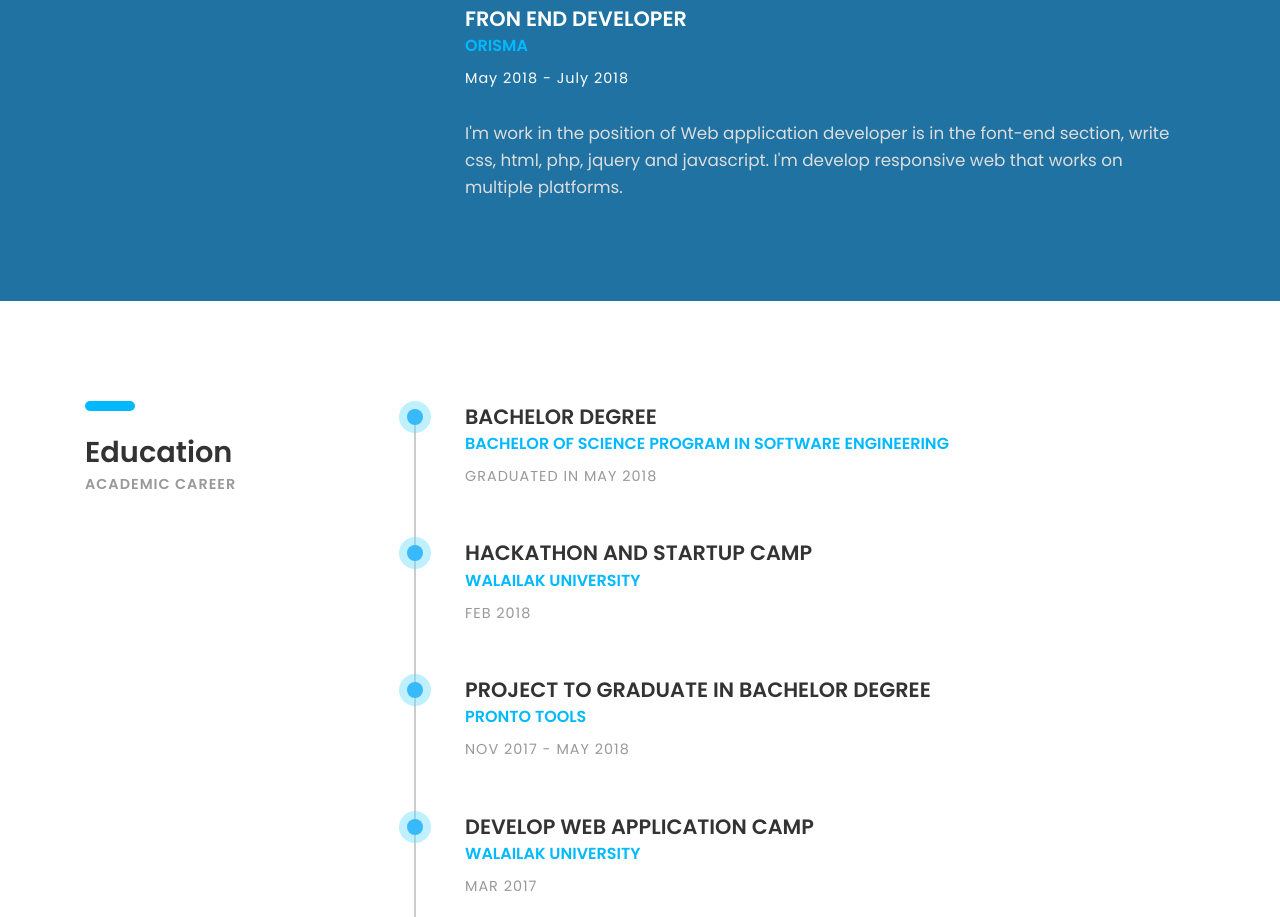
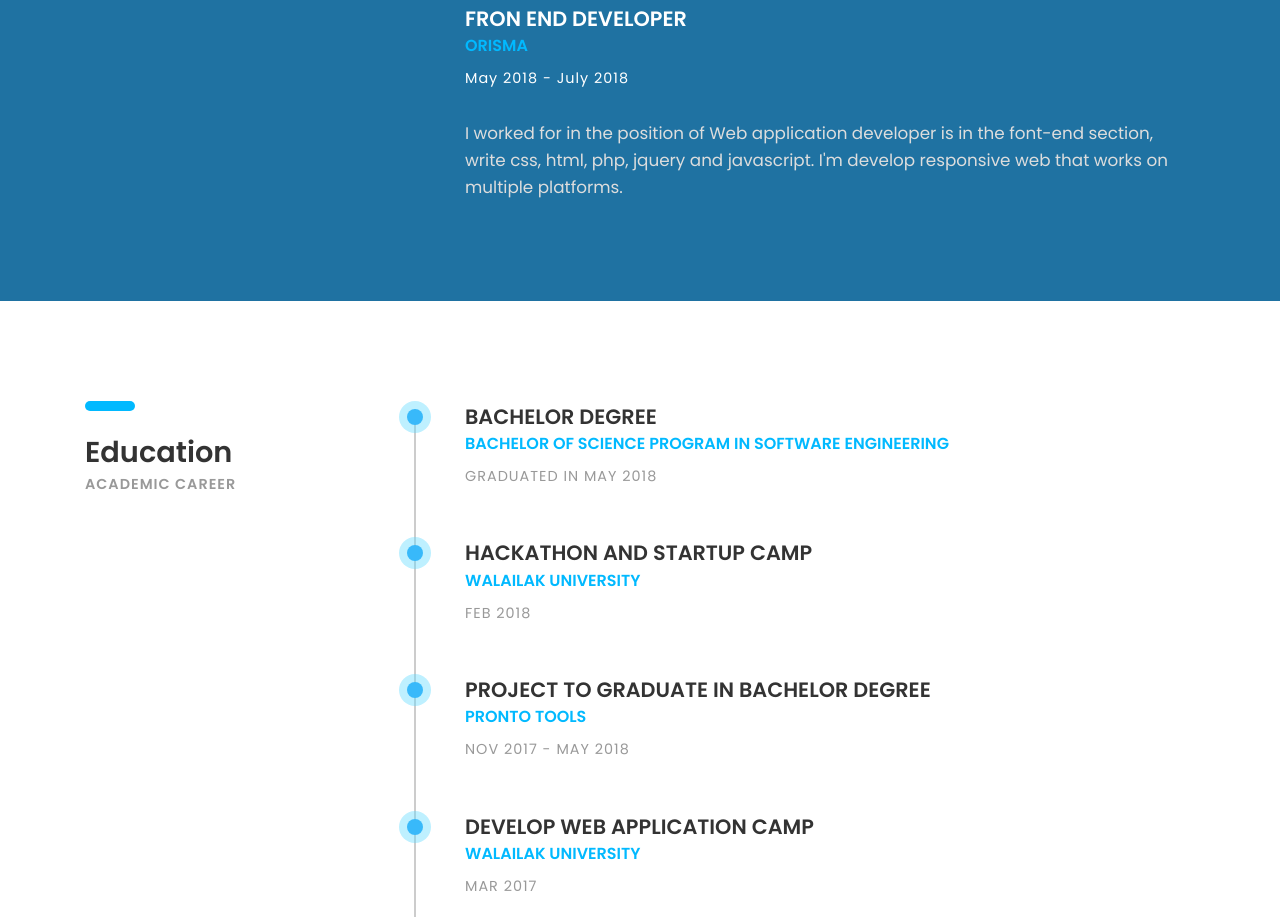
Before and after one commit to kmkpang/kmkpang.github.io, a plain HTML site: page index.html in a window 1280 px wide. Shown: the part 2460-3377 px from the top of the page. Drawn offline with Linux system fonts and the light colour scheme; files whose address does not match are found by name.

Commit message:
Edit word.

```diff
--- a/index.html
+++ b/index.html
@@ -336,7 +336,7 @@
 						<h4><b>FRON END DEVELOPER</b></h4>
 						<h5 class="font-yellow"><b>ORISMA</b></h5>
 						<h6 class="margin-t-10">May 2018 - July 2018</h6>
-						<p class="font-semi-white margin-tb-30">I'm work in the position of Web application developer is
+						<p class="font-semi-white margin-tb-30">I worked for in the position of Web application developer is
 							in the font-end section, write css, html, php, jquery and javascript.
 							I'm develop responsive web that works on multiple platforms.</p>
 					</div><!-- experience -->
```
Also changed, not shown: 2 other files.
